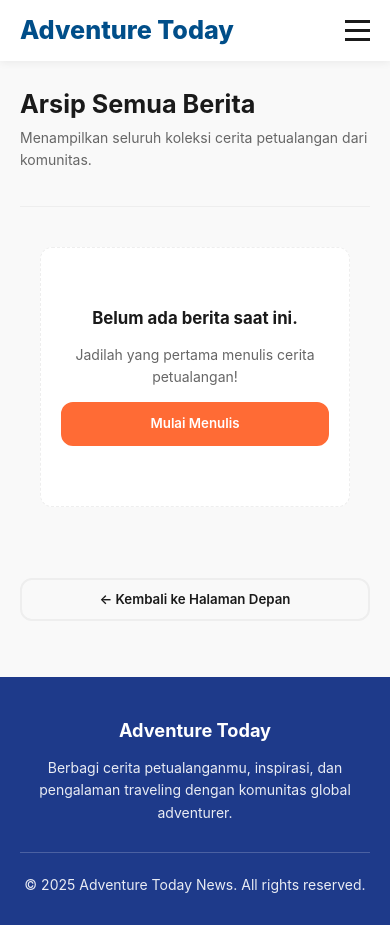
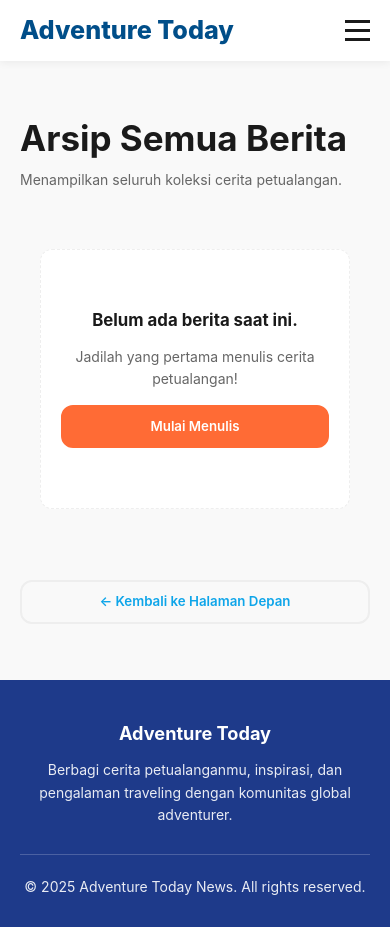
Before and after one commit to Liaurentino/WEBSITEPORTALBERITA, a CodeIgniter app: page /WEBSITEPORTALBERITA/home/arsip in a window 390 px wide. Run offline with CodeIgniter, Linux system fonts and the light colour scheme; data that the repository does not hold is empty.

Commit message:
Tampilan Lihat Semua

```diff
--- a/application/views/home/arsip.php
+++ b/application/views/home/arsip.php
@@ -5,7 +5,7 @@
             <?php echo isset($page_title) ? $page_title : 'Semua Berita'; ?>
         </h1>
         <p class="archive-subtitle">
-        Menampilkan seluruh koleksi cerita petualangan dari komunitas.
+        Menampilkan seluruh koleksi cerita petualangan.
         </p>
     </header>
 
--- a/assets/css/arsip.css
+++ b/assets/css/arsip.css
@@ -3,36 +3,30 @@
    ============================================ */
 
 .archive-header {
-    margin-bottom: 40px;
-    padding-bottom: 20px;
-    border-bottom: 1px solid var(--border-color);
-    text-align: left;
+    display: flex;
+    justify-content: space-between;
+    align-items: center;
+    margin-bottom: 30px;
+    padding-bottom: 2rem;
+    padding-top: 2rem;
 }
 
-.archive-breadcrumb {
-    font-size: 0.9rem;
-    margin-bottom: 8px;
-    color: var(--text-light);
-}
-
-.archive-breadcrumb a:hover {
-    color: var(--primary);
-    text-decoration: underline;
-}
 
 .archive-title {
     font-size: 2.5rem;
+    line-height: 1.3;
     color: var(--text-dark);
     margin: 0;
     line-height: 1.2;
 }
 
+
 .archive-subtitle {
-    margin-top: 8px;
+    margin: 0;
     color: var(--text-gray);
     font-size: 1rem;
+    text-align: right;
 }
-
 /* Layout Grid untuk Berita */
 .news-grid {
     display: grid;
@@ -51,7 +45,7 @@
     border: 1px dashed var(--border-color);
 }
 
-
+/* Navigasi Tombol Kembali*/
 .page-footer-nav {
     margin-top: 50px;
     text-align: center;
@@ -59,14 +53,16 @@
     border-top: 1px solid transparent;
 }
 
-/* Responsif HP */
 @media (max-width: 768px) {
-    .archive-title {
-        font-size: 1.8rem;
+    .archive-header {
+        flex-direction: column;
+        align-items: flex-start;
+        gap: 10px;
     }
 
+
     .news-grid {
-        grid-template-columns: 1fr;
+        grid-template-columns: 1fr; /* 1 Kolom di HP */
         gap: 20px;
     }
 }
--- a/assets/css/main.css
+++ b/assets/css/main.css
@@ -168,14 +168,19 @@ p {
 
 .btn-outline {
     background: transparent;
-    color: var(--text-dark);
+    color: #0ea5e9;
     border: 2px solid var(--border-color);
 }
 
 .btn-outline:hover {
-    background: var(--bg-light);
     border-color: var(--text-dark);
+    background: #0ea5e9;
+    color: #ffffff;
+    border-color: #0ea5e9;
+    transform: translateY(-2px);
+    box-shadow: 0 4px 10px rgba(14, 165, 233, 0.3);
 }
+
 
 .btn-danger {
     background: var(--danger);
@@ -218,6 +223,7 @@ p {
     opacity: 0.6;
     cursor: not-allowed;
 }
+
 
 
 /* Mobile Menu */
```
